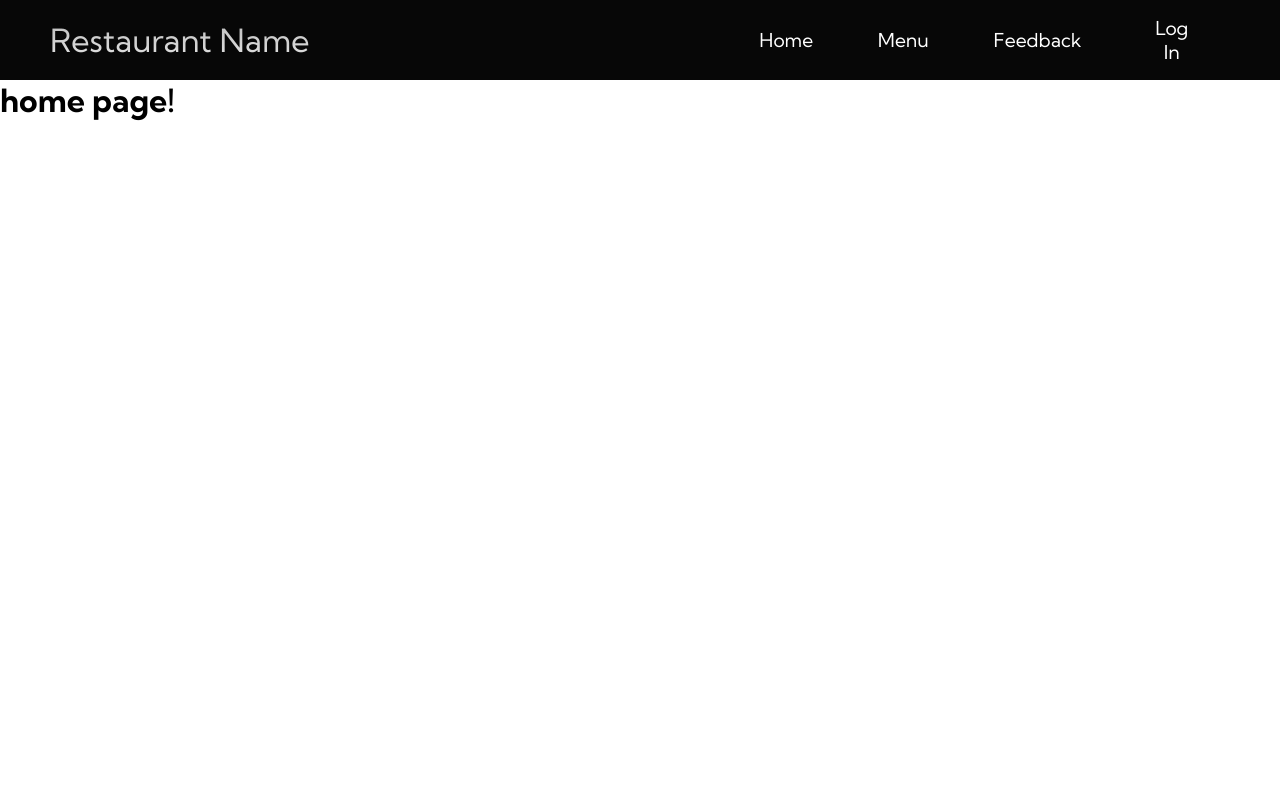
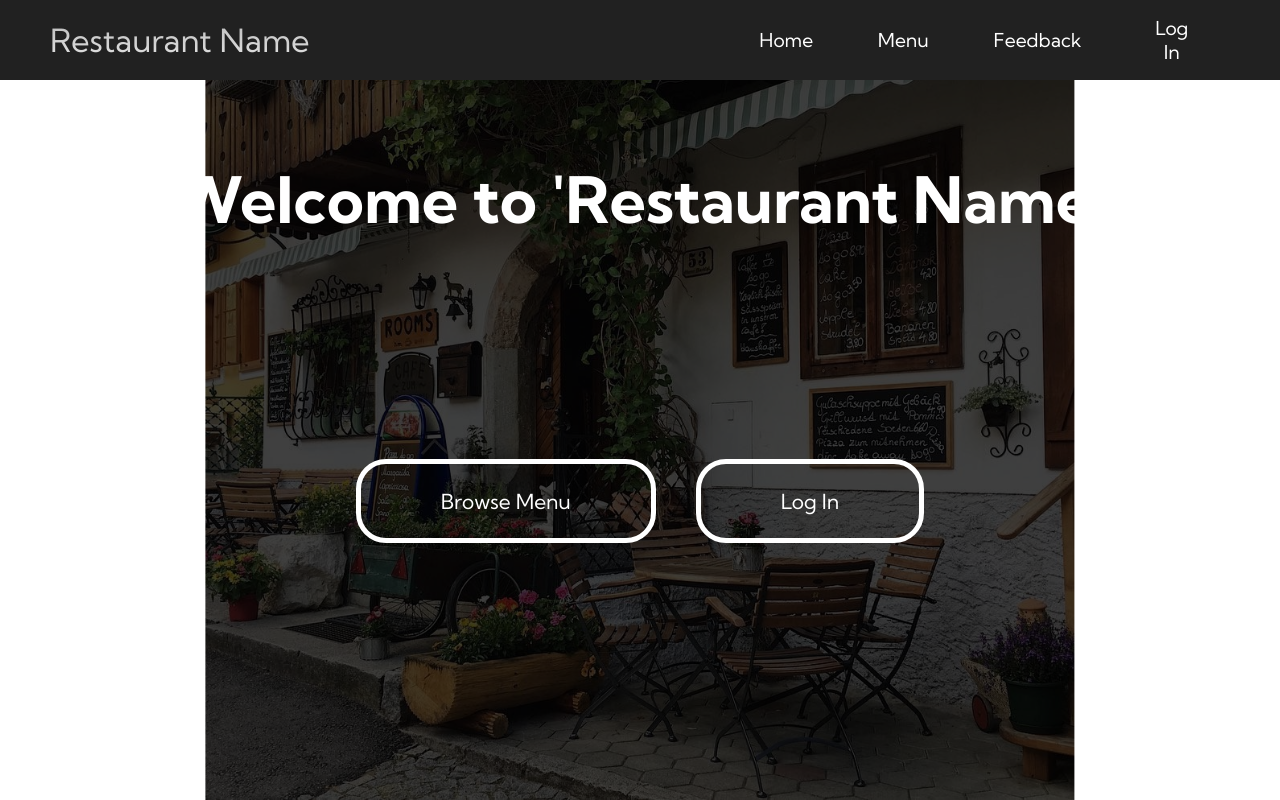
Before and after one commit to liljakie13/my-fall-2025-project, a Flask app: page / in a window 1280 px wide. Run offline with Flask 3, Linux system fonts and the light colour scheme.

Commit message:
Homepage changes

```diff
--- a/MypythonWebApp/app/static/css/ucnj_styles.css
+++ b/MypythonWebApp/app/static/css/ucnj_styles.css
@@ -10,7 +10,7 @@
 
 /* top navigattion bar */
 .navigation {
-    background:#070707;
+    background:#212121;
     height: 80px;
     display: flex;
     align-items: center;
@@ -356,3 +356,53 @@
     -ms-transform: translate(-50%, -50%);
     cursor: pointer
 }
+
+/* home page */
+
+.index-container {
+
+}
+
+.index-header {
+    display: flex;
+    justify-content: center;
+    padding-top: 10vh;
+    font-size: xx-large;
+    z-index: 1;
+    color: #fff;
+}
+
+.index-links {
+    display: flex;
+    justify-content: center; /* putting this below ruins the layout */
+    padding-top: 20px;
+    gap: 40px;
+    z-index: 1;
+    margin-top: 25vh;
+}
+
+.index-links a {
+    text-decoration: none;
+    padding: 24px 80px;
+    border: 2px solid;
+    border-color:#ffffff;
+    border-width: 5px;
+    color: #fff;
+    font-size: 1.3rem;
+    border-radius: 30px;
+}
+
+.index-links a:hover {
+    color: rgb(192, 206, 114);
+    transition: all 0.3s ease;
+}
+
+.index-background img {
+    filter: brightness(25%);
+    position: absolute;
+    height: 100%;
+    top: 50%;
+    left: 50%;
+    transform: translate(-50%, -50%); /* centers img */
+    z-index: -1; /* -1 makes sure its behind everything */
+}
--- a/MypythonWebApp/app/templates/index.html
+++ b/MypythonWebApp/app/templates/index.html
@@ -2,5 +2,16 @@
 {% block title %}Home{% endblock %}
 
 {% block content %}
-<h1>home page!</h1>
+<div class="index-container">
+    <div class="index-header">
+        <h1>Welcome to 'Restaurant Name'</h1>
+    </div>
+    <div class="index-links">
+        <a href="/menu">Browse Menu</a>
+        <a href="/login">Log In</a>
+    </div>
+    <div class="index-background">
+        <img src="static/images/background2.jpg">
+    </div>
+</div>
 {% endblock %}
--- a/MypythonWebApp/app/templates/menu.html
+++ b/MypythonWebApp/app/templates/menu.html
@@ -1,5 +1,5 @@
 {% extends "base.html" %}
-{% block title %}Sign Up{% endblock %}
+{% block title %}Menu{% endblock %}
 
 {% block content %}
 
--- a/MypythonWebApp/database/schema.sql
+++ b/MypythonWebApp/database/schema.sql
@@ -13,6 +13,7 @@ create table if not exists users(
    email varchar(100) not null unique,
    password varchar(255) not null unique,
    phone varchar(20),
-   is_verified boolean default false
+   balance decimal(10,2) default 50.00, --preloaded balance
+   is_verified boolean default false,
    created_at timestamp default current_timestamp
 );
```
Also changed, not shown: MypythonWebApp/app/static/images/background.jpg (added), MypythonWebApp/app/static/images/background2.jpg (added).
